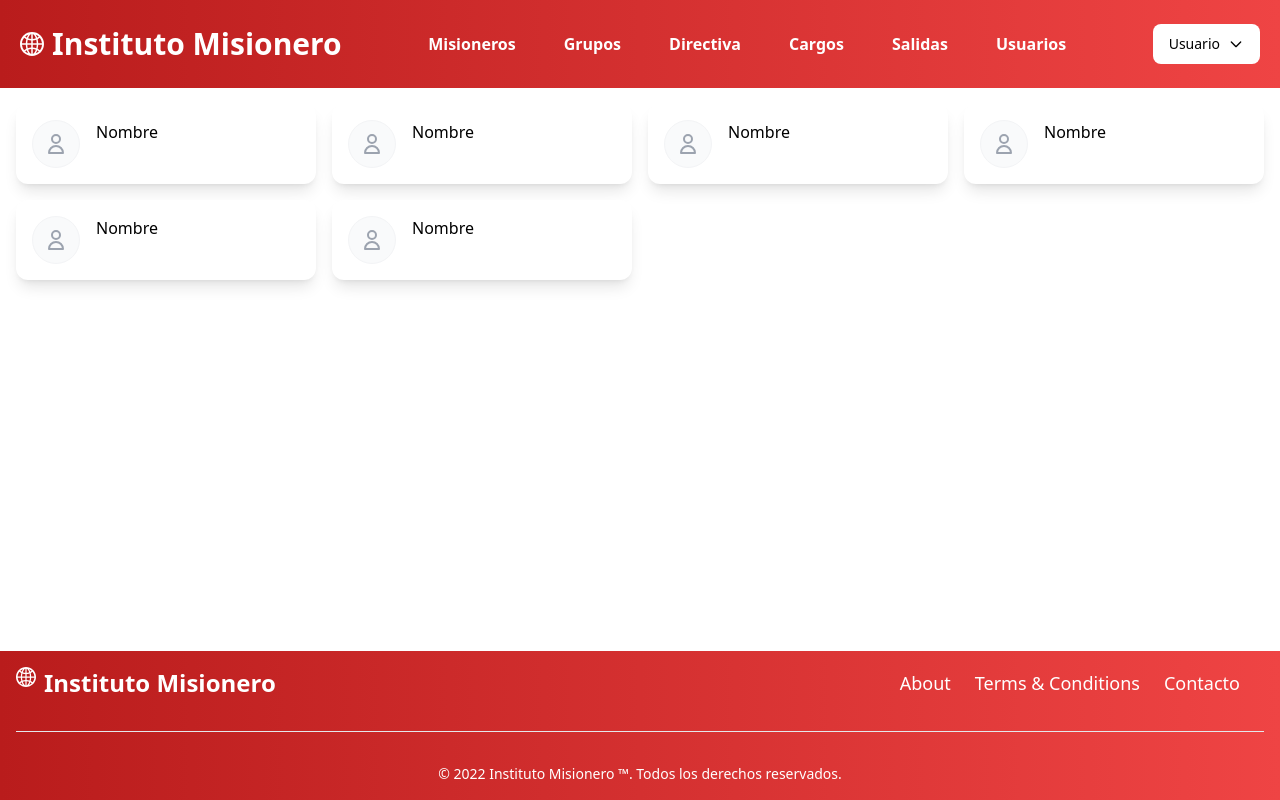
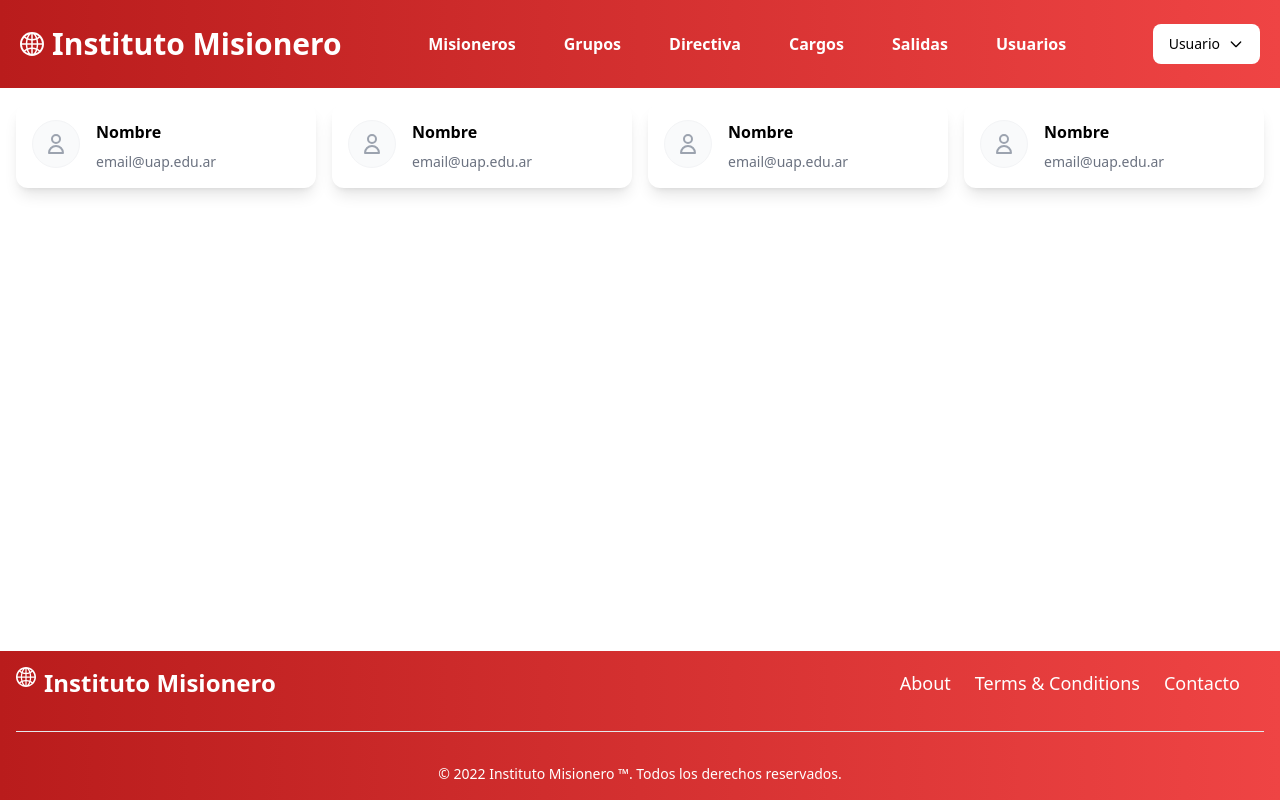
Before and after one commit to Ezek1eru/IM, a React (Vite) app: page /usuarios in a window 1280 px wide. Built offline with nearby package versions, Linux system fonts and the light colour scheme.

Commit message:
Página Usuers

```diff
--- a/src/pages/Usuarios.jsx
+++ b/src/pages/Usuarios.jsx
@@ -5,12 +5,22 @@ export default function Usuarios() {
   return (
     <DefaultLayout>
       <div className=" m-4 grid grid-cols-4 gap-4">
-        <Card children="Nombre" apellidos="email@uap.edu.ar"></Card>
-        <Card children="Nombre" apellidos="email@uap.edu.ar"></Card>
-        <Card children="Nombre" apellidos="email@uap.edu.ar"></Card>
-        <Card children="Nombre" apellidos="email@uap.edu.ar"></Card>
-        <Card children="Nombre" apellidos="email@uap.edu.ar"></Card>
-        <Card children="Nombre" apellidos="email@uap.edu.ar"></Card>
+        <Card>
+          <h2 className="font-semibold">Nombre</h2>
+          <p className="mt-2 text-sm text-gray-500">email@uap.edu.ar</p>
+        </Card>
+        <Card>
+          <h2 className="font-semibold">Nombre</h2>
+          <p className="mt-2 text-sm text-gray-500">email@uap.edu.ar</p>
+        </Card>
+        <Card>
+          <h2 className="font-semibold">Nombre</h2>
+          <p className="mt-2 text-sm text-gray-500">email@uap.edu.ar</p>
+        </Card>
+        <Card>
+          <h2 className="font-semibold">Nombre</h2>
+          <p className="mt-2 text-sm text-gray-500">email@uap.edu.ar</p>
+        </Card>
       </div>
     </DefaultLayout>
   );
```
